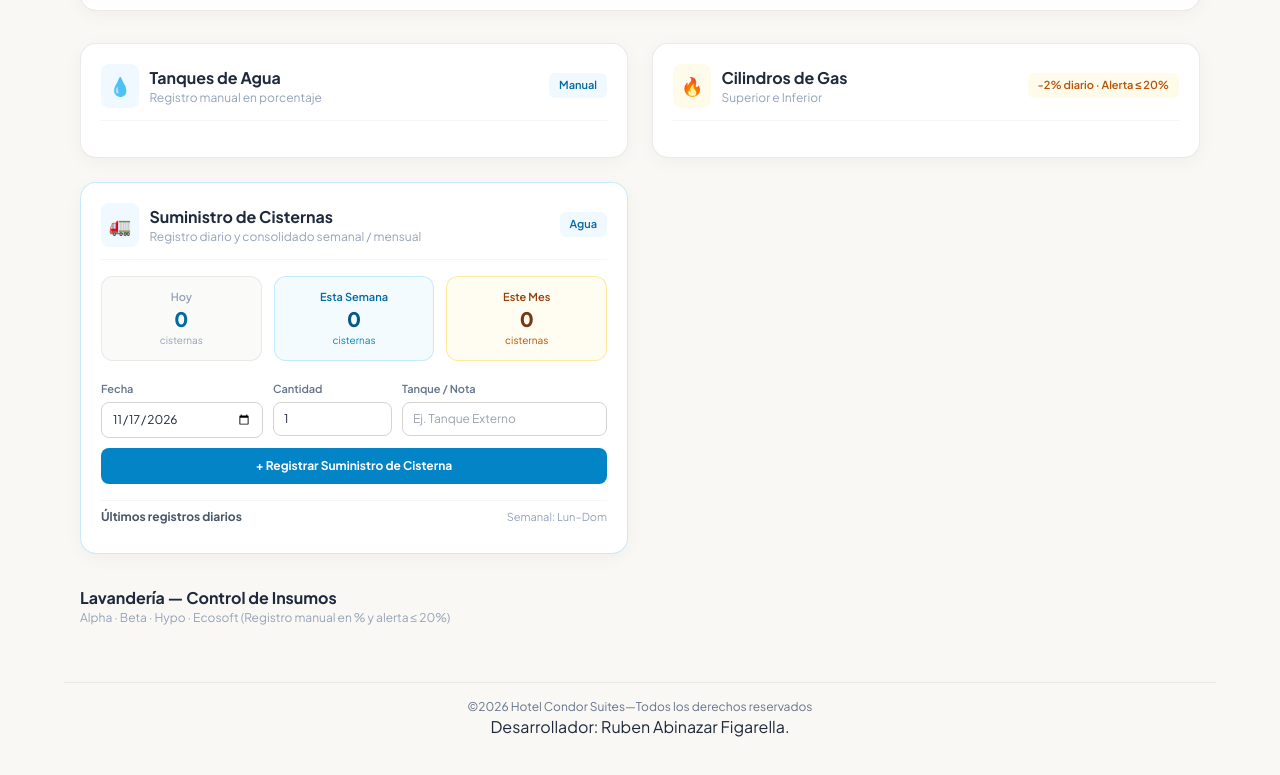
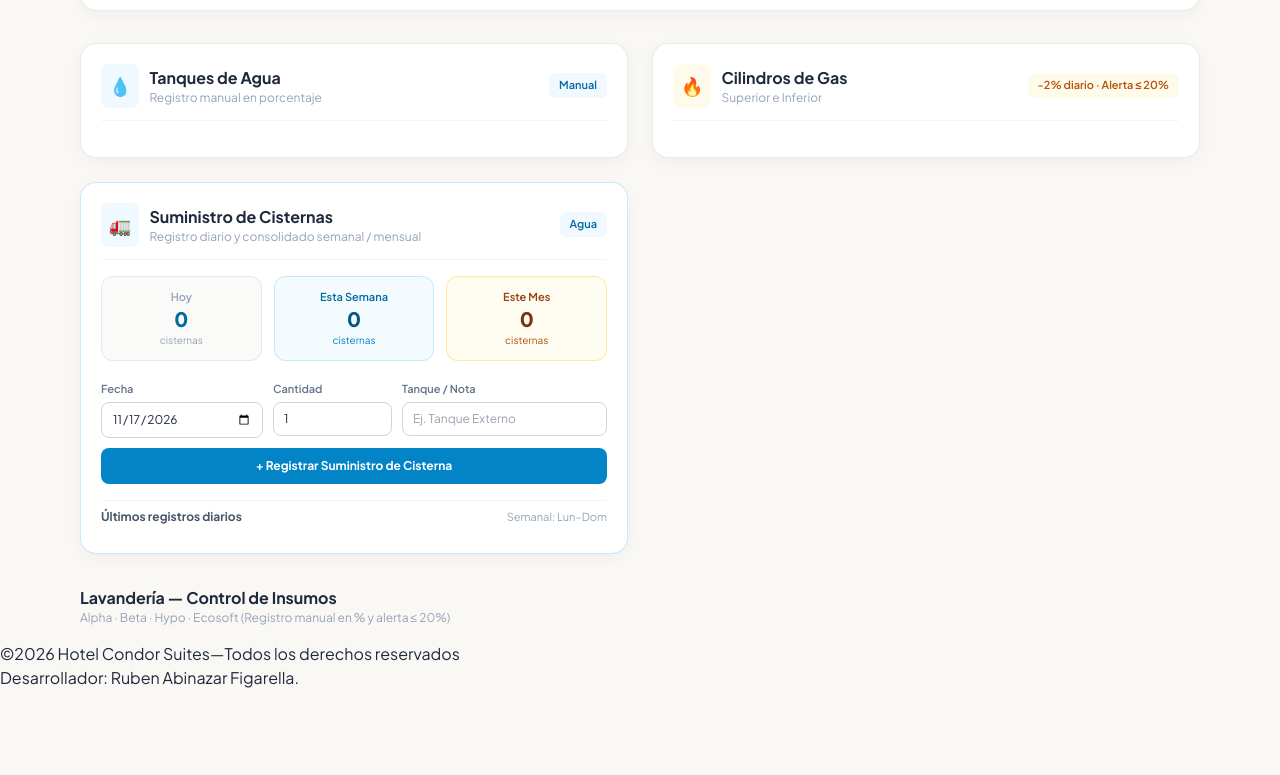
Before and after one commit to CondorSuites2026/Condor-Mantenimiento, a plain HTML site: page index.html in a window 1280 px wide. Shown: the part 905-1680 px from the top of the page. After the commit the page ends 1643 px from the top, so only its background shows below. Drawn offline with nearby package versions, Linux system fonts and the light colour scheme; no server answers.

Commit message:
2 cambio

```diff
--- a/index.html
+++ b/index.html
@@ -322,9 +322,8 @@
 
   </main>
       <!-- Pie de Página -->
-  <footer class="max-w-6xl mx-auto px-4 mt-10 pt-4 border-t border-stone-200/80 text-center">
-    <p class="text-xs text-slate-500">
-      ©2026 Hotel Condor Suites—Todos los derechos reservados
+  <footer style={{ textAlign: 'center', padding: '20px', marginTop: '30px', borderTop: '1px solid #e2e8f0', color: '#64748b', fontSize: '12px' }}>
+        <p style={{ margin: 0 }}>©2026 Hotel Condor Suites—Todos los derechos reservados</p>
         <p>Desarrollador: Ruben Abinazar Figarella.</p>
       </footer>
 
```
